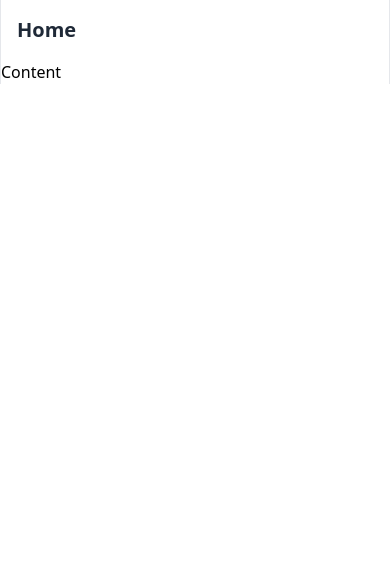
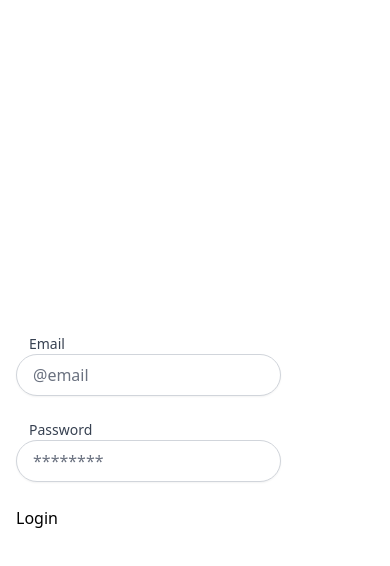
Before and after one commit to ChuksJoshuaa/nuxt-prisma-project, a Nuxt app: page / in a window 390 px wide. Shown: the top 566 px of the page. Built offline with nearby package versions, Linux system fonts and the light colour scheme.

Commit message:
WIP: Working on Login Form

```diff
--- a/app.vue
+++ b/app.vue
@@ -1,7 +1,9 @@
 <template>
   <div :class="{'dark': darkMode}">
     <div class="bg-white dark:bg-dim-900">
-      <div class="min-h-full">
+
+      <!-- App -->
+      <div v-if="user" class="min-h-full">
         <div class="grid grid-cols-12 mx-auto sm:px-6 lg:max-w-7xl lg:px-8 lg:gap-5">
           <!-- Left sidebar -->
           <div class="hidden md:block xs-col-span-1 xl:col-span-2">
@@ -23,6 +25,10 @@
           </div>
         </div>
       </div>
+
+      <!-- Auth -->
+      <AuthPage v-else />
+
     </div>
   </div>
 </template>
@@ -30,5 +36,8 @@
 
 <script setup>
 const darkMode = ref(false)
+const { useAuthUser } = useAuth()
+const user = useAuthUser()
+
 
 </script>
--- /dev/null
+++ b/components/Auth/Form.vue
@@ -0,0 +1,44 @@
+<template>
+  <div>
+    <div class="pt-5 space-y-6">
+       <UIInput label="Email" placeholder="@email" type="email" v-model="data.email"/>
+       <UIInput label="Password" placeholder="********"  type="password" v-model="data.password"/>
+
+      <div class="flex justify-start items-center">
+        <button @click="handleLogin">Login</button>
+        <div v-if="data.loading" class="mx-4">
+            <UISpinner />
+        </div>
+        <div v-else></div>
+    </div>
+    </div>
+  </div>
+</template>
+
+<script setup>
+
+
+
+const data = reactive({
+    email: '',
+    password: '',
+    loading: false,
+})
+
+async function handleLogin() {
+    const { login } = useAuth()
+    data.loading = true
+    try {
+        await login({
+            email: data.email,
+            password: data.password
+        })
+    } catch (error) {
+
+    }
+    finally {
+       data.loading= false
+    }
+}
+
+</script>
--- /dev/null
+++ b/components/Auth/Page.vue
@@ -0,0 +1,18 @@
+<template>
+    <div class="flex h-screen">
+    <div class="relative flex-1 hidden w-0 lg:block">
+        <img class="absolute inset-0 object-cover w-full h-full"
+         src="https://images.unsplash.com/photo-1505904267569-f02eaeb45a4c?ixlib=rb-1.2.1&ixid=eyJhcHBfaWQiOjEyMDd9&auto=format&fit=crop&w=1908&q=80"
+        />
+    </div>
+    <div class="flex flex-col justify-center flex-1 px-4 py-12 sm:px-4 lg:flex-none lg:px-20 xl:px-24">
+        <div class="flex items-center w-full h-full max-w-sm mx-auto lg:w-96">
+            <AuthForm />
+        </div>
+    </div>
+    </div>
+</template>
+
+<script setup>
+
+</script>
--- /dev/null
+++ b/components/UI/Input.vue
@@ -0,0 +1,37 @@
+<template>
+    <div>
+        <label for="" v-if="props.label"
+        class="block pl-3 ml-px text-sm font-medium text-gray-700"
+        >{{ props.label }}</label>
+        <input  :value="props.modelValue"
+        @input="event => emits('update:modelValue', event.target.value)"
+        class="block px-4 w-full border-gray-300 rounded-full shadow-sm focus:ring-blue-500 focus:border-blue-500 sm:text-sm"
+        :placeholder="props.placeholder"
+        :type="props.type"
+        />
+    </div>
+</template>
+
+<script setup>
+const emits = defineEmits(['update: modelValue'])
+
+const props = defineProps({
+    modelValue: {
+        type: String,
+        required: true,
+    },
+    placeholder: {
+        type: String,
+        default: ""
+    },
+    type: {
+        type: String,
+        default: "text"
+    },
+    label: {
+        type: String,
+        default: null
+    }
+})
+
+</script>
--- /dev/null
+++ b/composables/useAuth.js
@@ -0,0 +1,46 @@
+export default () => {
+    const useAuthToken = () => useState('auth_token')
+    const useAuthUser = () => useState('auth_user')
+
+    const setToken = (newToken) => {
+        const useAuthToken = useAuthToken();
+
+        useAuthToken.value = newToken
+    }
+
+    const setUser = (newUser) => {
+        const useAuthUser = useAuthUser();
+
+        useAuthUser.value = newUser
+    }
+
+
+    const login =  ({ email, password }) => {
+        return new Promise( async (resolve, reject) => {
+            try {
+                const data = await $fetch('/api/auth/login', {
+                    method: 'POST',
+                    body: {
+                        email,
+                        password
+                    }
+                })
+
+                console.log(data)
+                setToken(data.access_token)
+                setUser(data.user)
+
+                resolve(true)
+            }
+            catch (error) {
+                reject(error)
+            }
+        })
+    }
+
+    return {
+        login,
+        useAuthToken,
+        useAuthUser
+    }
+}
--- a/package.json
+++ b/package.json
@@ -15,6 +15,7 @@
   "dependencies": {
     "@heroicons/vue": "^1.0.6",
     "@prisma/client": "^4.9.0",
+    "@tailwindcss/forms": "^0.5.3",
     "bcryptjs": "^2.4.3",
     "jsonwebtoken": "^9.0.0"
   }
--- a/tailwind.config.js
+++ b/tailwind.config.js
@@ -28,6 +28,5 @@ module.exports = {
     },
   },
 
-  // plugins: [require("@tailwindcss/forms")],
-  plugins: [],
+  plugins: [require("@tailwindcss/forms")],
 };
```
Also changed, not shown: 1 other file (tests, documents, lock files or other folders).
